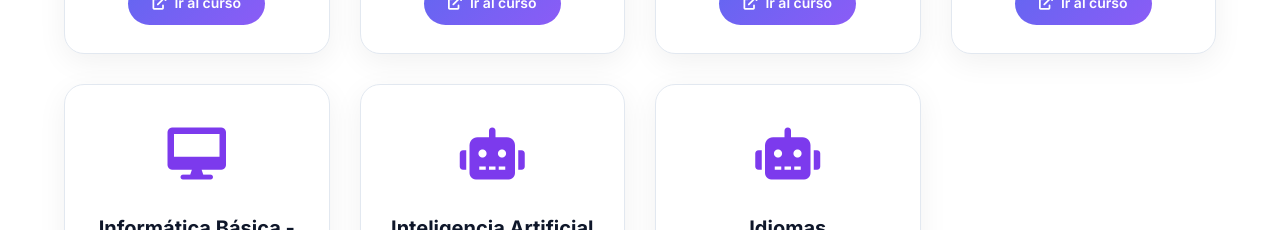
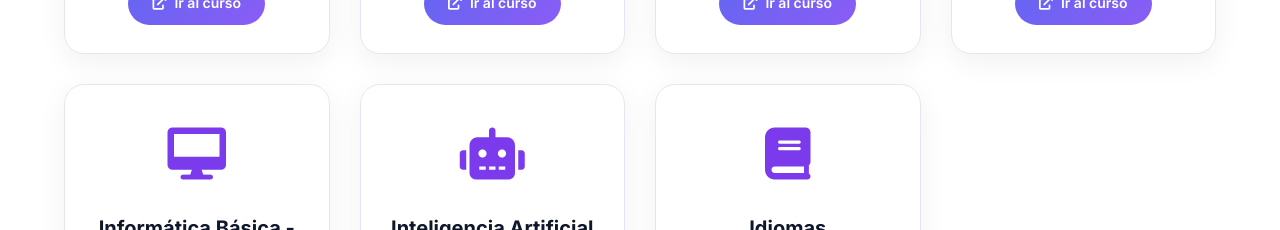
Before and after one commit to LDaniel91/cursos_ldsmartlab, a plain HTML site: page index.html in a window 1280 px wide. Shown: the part 1220-1450 px from the top of the page. Drawn offline with Linux system fonts and the light colour scheme.

Commit message:
Add files via upload

```diff
--- a/index.html
+++ b/index.html
@@ -760,7 +760,7 @@
                 </div>
                 <!-- Idiomas -->
                 <div class="course-card fade-in delay-6">
-                    <div class="icon"><i class="fas fa-robot"></i></div>
+                    <div class="icon"><i class="fas fa-book"></i></div>
                     <h3>Idiomas</h3>
                     <p>Domina los principales idiomas del mundo: Inglés, Francés, Italiano, Portugués, Alemán, Ruso y Angolano, para temner mejor comunicación y aumentar tu vocabulario universal y conocimientos.</p>
                     <a href="CURSO%20B%C3%81SICO-INTERMEDIO%20IDIOMAS.html" class="btn-card" target="_blank"><i class="fas fa-external-link-alt"></i> Ir al curso</a>
```
